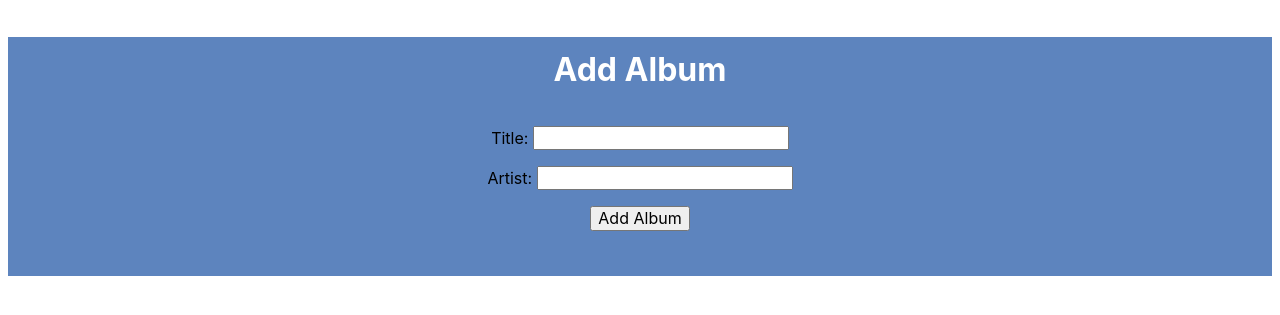
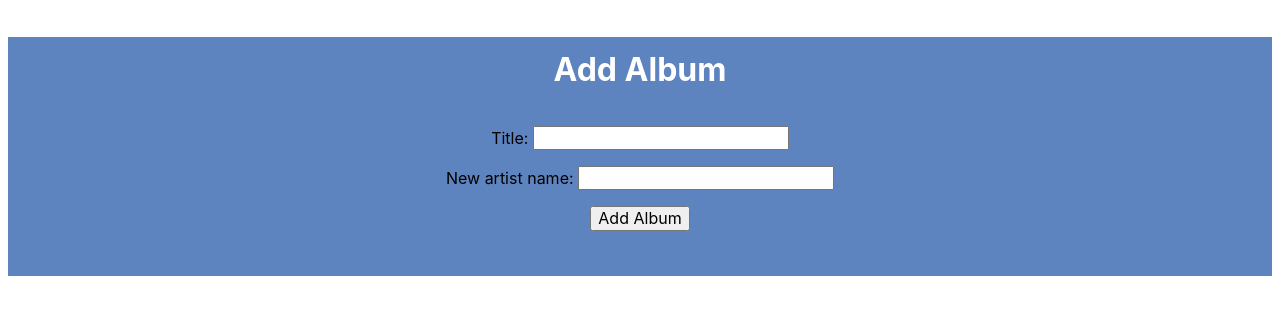
Before and after one commit to Momentum-Team-13/django-music-Susan23codes, a Django app: page /album/add in a window 1280 px wide. Shown: the top 315 px of the page. Run offline with Django 3.2, Linux system fonts and the light colour scheme.

Commit message:
Foreign Key with Artist

```diff
--- a/albums/admin.py
+++ b/albums/admin.py
@@ -1,5 +1,6 @@
 from django.contrib import admin
-from .models import Album
+from .models import Album, Artist
 
 # Register your models here.
 admin.site.register(Album)
+admin.site.register(Artist)
--- a/albums/forms.py
+++ b/albums/forms.py
@@ -6,5 +6,5 @@ class AlbumForm(forms.ModelForm):
         model = Album
         fields = [
             'title',
-            'artist',
+            'new_artist_name',
         ]
--- a/albums/models.py
+++ b/albums/models.py
@@ -5,13 +5,16 @@ from django.db import models
 class Artist(models.Model):
     name = models.CharField(max_length=255)
 
+    def __str__(self) -> str:
+        return self.name
+
 class Album(models.Model):
     title = models.CharField(max_length=255)
-    artist = models.CharField(max_length=255)
+    new_artist_name = models.CharField(max_length=255, blank=True, null=True)
     created_date = models.DateTimeField(auto_now_add=True)
     is_favorite = models.BooleanField(default=False)
     album_art_url = models.CharField(max_length=1023, blank=True, null=True)
-    artist_other = models.ForeignKey(Artist, on_delete=models.CASCADE, related_name="albums", blank=True, null=True)
+    artist_fk = models.ForeignKey(Artist, on_delete=models.CASCADE, related_name="albums", blank=True, null=True)
 
     def __str__(self) -> str:
         return self.title
--- a/albums/static/css/style.css
+++ b/albums/static/css/style.css
@@ -80,9 +80,14 @@ h1 {
 
 .date_added {
     font-size: 15px;
-    font-family: italic;
+    font-style: italic;
 }
 
 .album_art {
     width: 150px;
 }
+
+.other_albums_list {
+    margin-top: 10px;
+    margin-bottom: 0;
+}
--- a/albums/templates/albums/album_detail.html
+++ b/albums/templates/albums/album_detail.html
@@ -15,6 +15,12 @@
       {{ album.title }}<br>
       {{ album.artist }}<br>
       <div class = "date_added">Date added: {{ album.created_date }}</div>
+      <div>Here are the albums you own by {{ album.artist }}:</div>
+      {% for album in album.artist_fk.albums.all %}
+        <ul class="other_albums_list">
+            <li>{{ album.title }}</li>
+        </ul>
+      {% endfor %}
     </div>
   </div>
 
--- a/albums/views.py
+++ b/albums/views.py
@@ -1,6 +1,6 @@
 from django.conf import settings
 from django.shortcuts import render, redirect, get_object_or_404
-from .models import Album
+from .models import Album, Artist
 from .forms import AlbumForm
 from django_music import settings
 from django.http import JsonResponse
@@ -18,13 +18,22 @@ def add_album(request):
         form = AlbumForm(data=request.POST)
         if form.is_valid():
             album = form.save(commit=False)
+            artist_list = Artist.objects.filter(name=album.new_artist_name)
+            if artist_list:
+                album.artist_fk = artist_list[0]
+            else:
+                new_artist = Artist()
+                new_artist.name = album.new_artist_name
+                new_artist.save()
+                album.artist_fk = new_artist
+
             response = requests.get(
                 f"https://itunes.apple.com/search?media=music&attribute=albumTerm&term={album.title}&limit=200"
             )
             response_json = response.json()
             result_objects = response_json["results"]
             for result in result_objects:
-                artist_lower = album.artist.lower()
+                artist_lower = album.artist_fk.name.lower()
                 if artist_lower in result["artistName"].lower()or artist_lower in result["collectionName"].lower():
                     filtered_result = result["artworkUrl100"]
                     album.album_art_url = filtered_result
```
Also changed, not shown: albums/migrations/0005_rename_artist_other_album_artist_fk.py (added), albums/migrations/0006_remove_album_artist_fk_album_new_artist_name_and_more.py (added), albums/migrations/0007_rename_artist_album_artist_fk.py (added).
